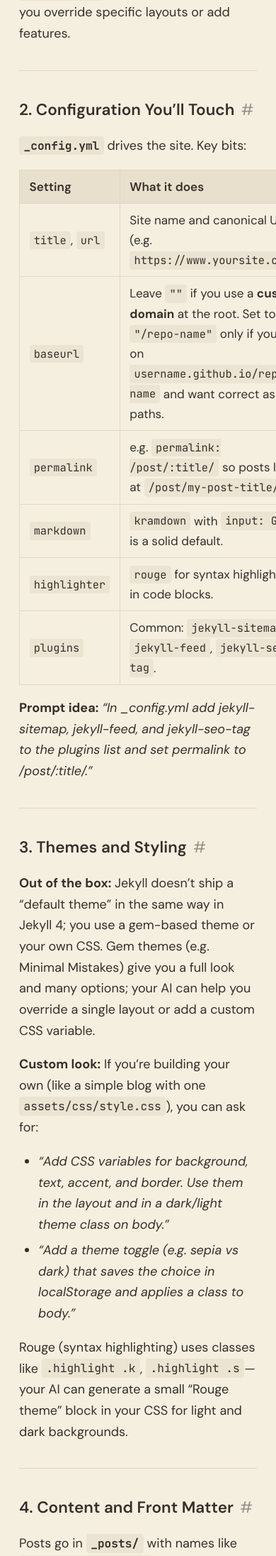
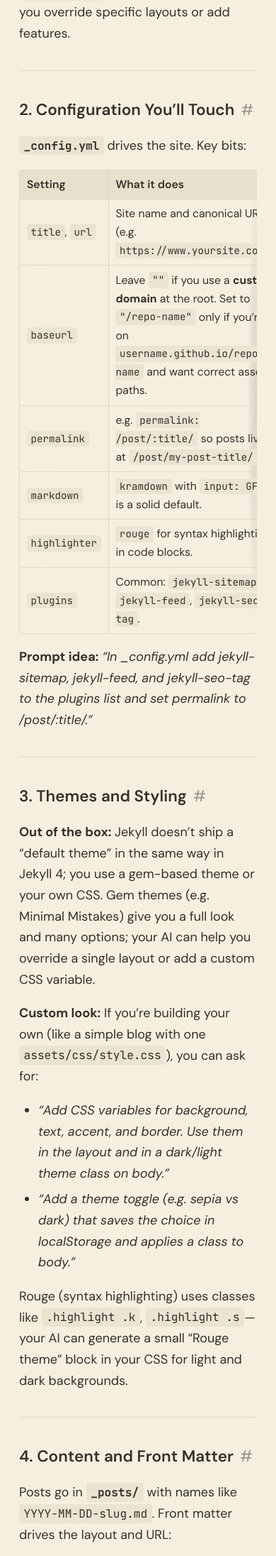
Before and after one commit to aag1091-alt/avinashgosavi.com, a Jekyll site: the page built from _posts/2026-02-21-building-your-website-with-jekyll-and-github-pages.md, in a window 390 px wide. Shown: the part 2272-4464 px from the top of the page at 71% size. Built offline with Jekyll 4.4.1, drawn with Linux system fonts in a browser that asks for light colours.

Commit message:
Design: wide post tables scroll inside their own box on phones
Co-Authored-By: Claude <noreply@anthropic.com>

```diff
--- a/_data/changelog.yml
+++ b/_data/changelog.yml
@@ -1,5 +1,9 @@
 # Public changelog shown on /changelog and (latest 3) on the homepage.
 # Newest first. desk: Writing | Design | Engineering
+- date: 2026-10-22
+  desk: Design
+  text: Wide tables in posts now scroll sideways inside their own box on phones, with a soft edge shadow, instead of pushing the whole page wider.
+  link: /post/codex-skills-baking-your-workflow-into-the-tool/
 - date: 2026-10-21
   desk: Design
   text: Each category heading on the Projects page now carries the same small icon and color as its project cards.
--- a/_includes/post-tools.html
+++ b/_includes/post-tools.html
@@ -58,6 +58,20 @@
     a.textContent='#';
     h.appendChild(a);
   });
+  // Wide tables scroll sideways inside their own box instead of pushing the page wider on phones
+  root.querySelectorAll('table').forEach(function(t){
+    if(t.parentNode.classList.contains('table-scroll')) return;
+    var w=document.createElement('div'); w.className='table-scroll';
+    t.parentNode.insertBefore(w,t); w.appendChild(t);
+    var fit=function(){
+      var wide=w.scrollWidth>w.clientWidth+1;
+      w.classList.toggle('is-wide',wide);
+      if(wide){ w.tabIndex=0; w.setAttribute('role','region'); w.setAttribute('aria-label','Table, scrolls sideways'); }
+      else { w.removeAttribute('tabindex'); w.removeAttribute('role'); w.removeAttribute('aria-label'); }
+    };
+    fit();
+    if('ResizeObserver' in window) new ResizeObserver(fit).observe(w);
+  });
   // GFM task-list checkboxes (kramdown) have no label: name each one after its list item text
   root.querySelectorAll('input.task-list-item-checkbox, li.task-list-item > input[type=checkbox]').forEach(function(c){
     if(c.getAttribute('aria-label')||c.labels&&c.labels.length) return;
--- a/assets/css/style.css
+++ b/assets/css/style.css
@@ -1008,6 +1008,29 @@ input:focus-visible {
 .post-content th {
   background: var(--surface);
   font-weight: 600;
+}
+
+/* Wide tables scroll inside their own box (wrapper added by post-tools.html).
+   Soft edge shadows hint there is more to the side; they follow the theme. */
+.table-scroll {
+  margin: 1rem 0;
+  overflow-x: auto;
+  overscroll-behavior-x: contain;
+  border-radius: 4px;
+}
+.table-scroll > table { margin: 0; }
+.table-scroll.is-wide {
+  background:
+    linear-gradient(to right, var(--bg) 30%, transparent) left / 2.5rem 100% no-repeat local,
+    linear-gradient(to left, var(--bg) 30%, transparent) right / 2.5rem 100% no-repeat local,
+    radial-gradient(farthest-side at 0 50%, color-mix(in srgb, var(--text) 22%, transparent), transparent) left / 0.75rem 100% no-repeat scroll,
+    radial-gradient(farthest-side at 100% 50%, color-mix(in srgb, var(--text) 22%, transparent), transparent) right / 0.75rem 100% no-repeat scroll;
+}
+.table-scroll:focus-visible { outline: 2px solid var(--accent); outline-offset: 2px; }
+
+@media (max-width: 640px) {
+  .post-content table { font-size: 0.875rem; }
+  .post-content th, .post-content td { padding: 0.4rem 0.55rem; }
 }
 
 /* Code – Rouge output */
@@ -1266,7 +1289,7 @@ body.theme-dark .about-image img {
 .back-to-top:hover, .back-to-top:focus-visible { border-color: var(--accent); }
 .back-to-top:focus-visible { outline: 2px solid var(--accent); outline-offset: 2px; }
 h1[tabindex="-1"]:focus { outline: none; }
-@media print { .back-to-top { display: none; } }
+@media print { .back-to-top { display: none; } .table-scroll { overflow: visible; background: none; } }
 
 /* ---------- Events ---------- */
 .event-list { list-style: none; padding: 0; margin: 0 0 2.5rem; }
```
